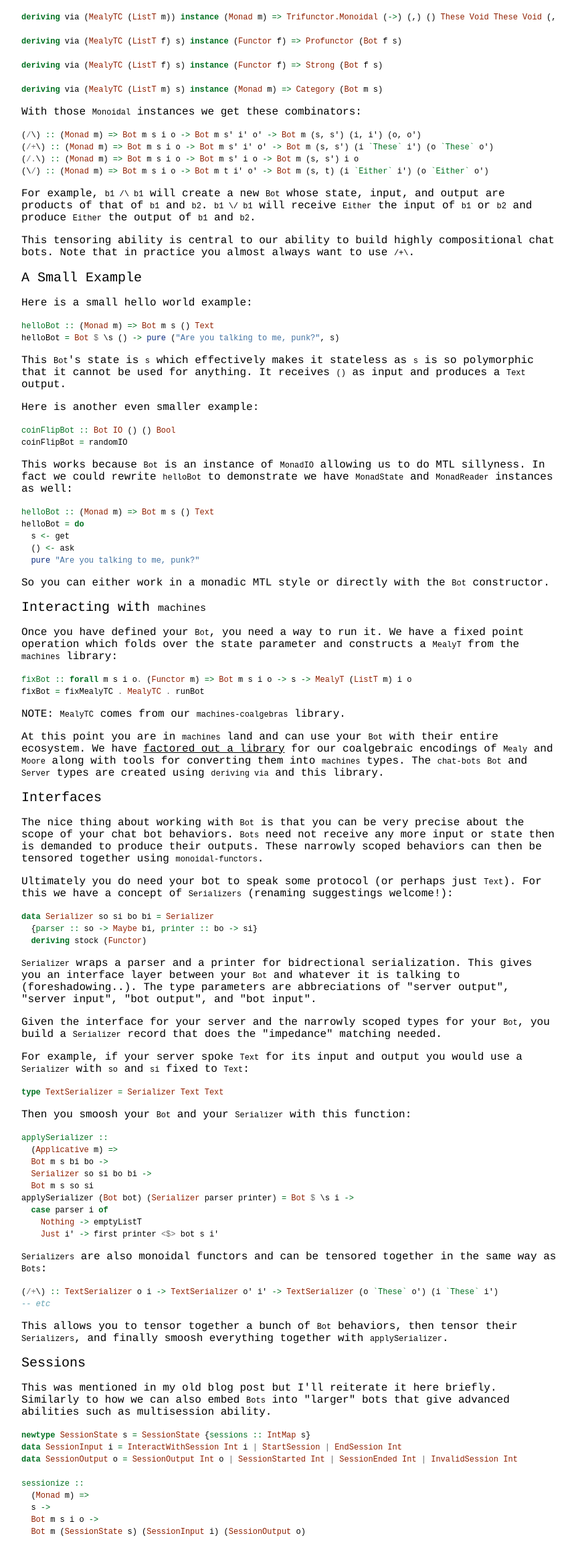
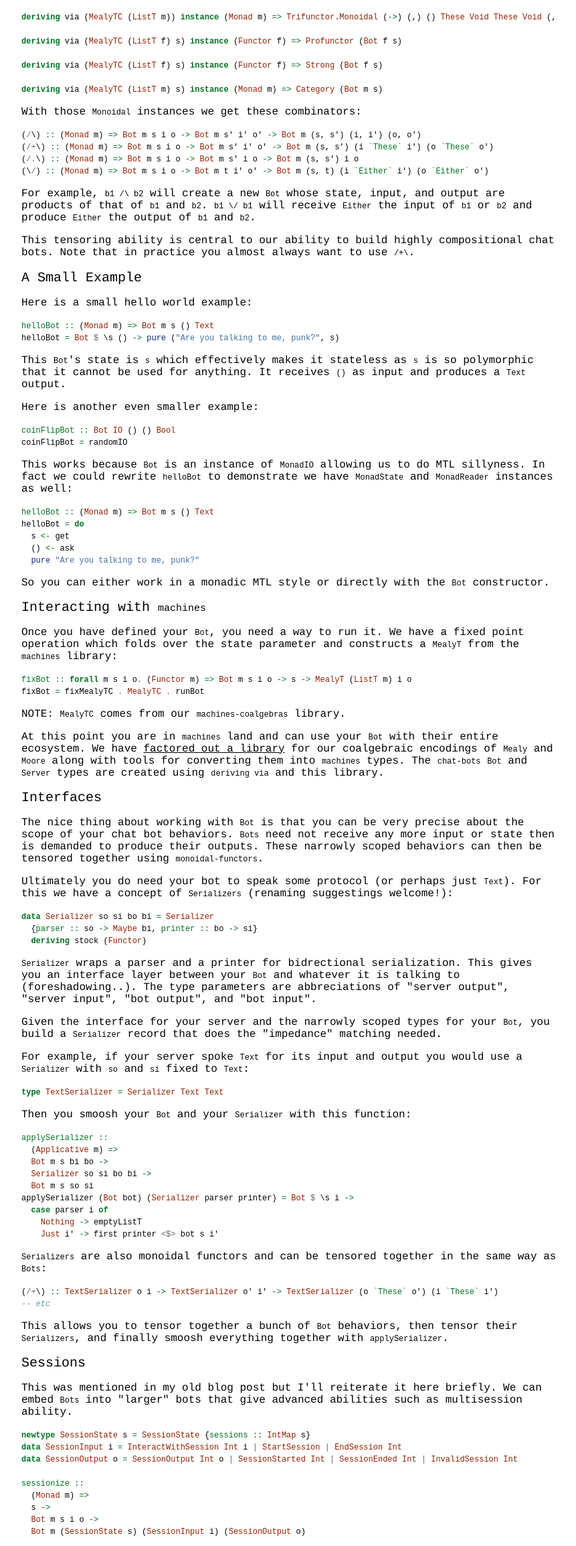
Before and after one commit to solomon-b/blog.cofree.coffee, a plain HTML site: page html/2025-03-05-chat-bots-revisited/index.html in a window 1280 px wide. Shown: the part 789-3097 px from the top of the page at 67% size, without its empty margins (208-1069 px from the left). Drawn offline with Linux system fonts and the light colour scheme.

Commit message:
Corrections to 'Chat Bots Revisited' 3

```diff
--- a/html/2025-03-05-chat-bots-revisited/index.html
+++ b/html/2025-03-05-chat-bots-revisited/index.html
@@ -141,7 +141,7 @@ class="sourceCode haskell"><code class="sourceCode haskell"><span id="cb3-1"><a
 <span id="cb3-2"><a href="#cb3-2" aria-hidden="true" tabindex="-1"></a>(<span class="op">/+</span>\)<span class="ot"> ::</span> (<span class="dt">Monad</span> m) <span class="ot">=&gt;</span> <span class="dt">Bot</span> m s i o <span class="ot">-&gt;</span> <span class="dt">Bot</span> m s&#39; i&#39; o&#39; <span class="ot">-&gt;</span> <span class="dt">Bot</span> m (s, s&#39;) (i <span class="ot">`These`</span> i&#39;) (o <span class="ot">`These`</span> o&#39;)</span>
 <span id="cb3-3"><a href="#cb3-3" aria-hidden="true" tabindex="-1"></a>(<span class="op">/.</span>\)<span class="ot"> ::</span> (<span class="dt">Monad</span> m) <span class="ot">=&gt;</span> <span class="dt">Bot</span> m s i o <span class="ot">-&gt;</span> <span class="dt">Bot</span> m s&#39; i o <span class="ot">-&gt;</span> <span class="dt">Bot</span> m (s, s&#39;) i o</span>
 <span id="cb3-4"><a href="#cb3-4" aria-hidden="true" tabindex="-1"></a>(\<span class="op">/</span>)<span class="ot"> ::</span> (<span class="dt">Monad</span> m) <span class="ot">=&gt;</span> <span class="dt">Bot</span> m s i o <span class="ot">-&gt;</span> <span class="dt">Bot</span> m t i&#39; o&#39; <span class="ot">-&gt;</span> <span class="dt">Bot</span> m (s, t) (i <span class="ot">`Either`</span> i&#39;) (o <span class="ot">`Either`</span> o&#39;)</span></code></pre></div>
-<p>For example, <code>b1 /\ b1</code> will create a new <code>Bot</code>
+<p>For example, <code>b1 /\ b2</code> will create a new <code>Bot</code>
 whose state, input, and output are products of that of <code>b1</code>
 and <code>b2</code>. <code>b1 \/ b1</code> will receive
 <code>Either</code> the input of <code>b1</code> or <code>b2</code> and
@@ -243,9 +243,8 @@ behaviors, then tensor their <code>Serializers</code>, and finally
 smoosh everything together with <code>applySerializer</code>.</p>
 <h2 id="sessions">Sessions</h2>
 <p>This was mentioned in my old blog post but I'll reiterate it here
-briefly. Similarly to how we can also embed <code>Bots</code> into
-"larger" bots that give advanced abilities such as multisession
-ability.</p>
+briefly. We can embed <code>Bots</code> into "larger" bots that give
+advanced abilities such as multisession ability.</p>
 <div class="sourceCode" id="cb12"><pre
 class="sourceCode haskell"><code class="sourceCode haskell"><span id="cb12-1"><a href="#cb12-1" aria-hidden="true" tabindex="-1"></a><span class="kw">newtype</span> <span class="dt">SessionState</span> s <span class="ot">=</span> <span class="dt">SessionState</span> {<span class="ot">sessions ::</span> <span class="dt">IntMap</span> s}</span>
 <span id="cb12-2"><a href="#cb12-2" aria-hidden="true" tabindex="-1"></a><span class="kw">data</span> <span class="dt">SessionInput</span> i <span class="ot">=</span> <span class="dt">InteractWithSession</span> <span class="dt">Int</span> i <span class="op">|</span> <span class="dt">StartSession</span> <span class="op">|</span> <span class="dt">EndSession</span> <span class="dt">Int</span></span>
```
Also changed, not shown: 2 other files.
